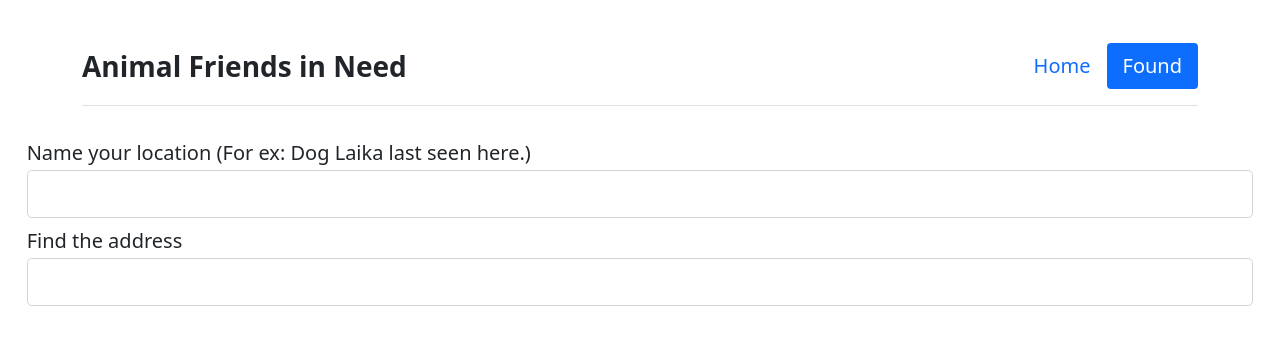
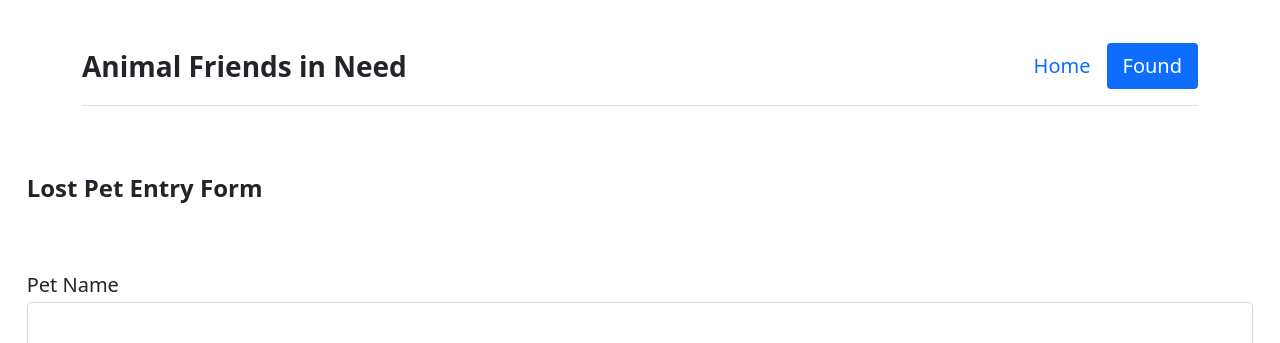
Before and after one commit to marhiefi/flask-location-app-af, a Flask app: page /lost in a window 1280 px wide. Shown: the top 343 px of the page. Run offline with Flask 2, Linux system fonts and the light colour scheme; some libraries are stand-ins or nearby versions.

Commit message:
upadted lost page with new fields and location finder

```diff
--- a/app.py
+++ b/app.py
@@ -64,8 +64,8 @@ def create_app(test_config=None):
             flash(f'Account created for {form.username.data}. Pease log in.', 'success')
             return redirect(url_for('login'))
         return render_template('register.html', title= 'Register',
-          form= form)
-          #map_key=os.getenv('GOOGLE_MAPS_API_KEY', 'GOOGLE_MAPS_API_KEY_WAS_NOT_SET?!'))
+          form= form, map_key=os.getenv('GOOGLE_MAPS_API_KEY', 'GOOGLE_MAPS_API_KEY_WAS_NOT_SET?!'))
+
 
     #login page
     @app.route('/login', methods=['GET', 'POST'])
@@ -93,39 +93,43 @@ def create_app(test_config=None):
     @app.route("/lost", methods=['GET', 'POST'])
     def lost ():
         form = LostPetForm()
+        if form.validate_on_submit():
+            pet = Pet (petname=form.petname.data,
+            status_lostorfound=form.status_lostorfound.data,
+            image_file=form.image_file.data,
+            pet_type=form.pet_type.data,
+            date_lostorfound=form.date_lostorfound.data,
+            description=form.description.data,
+            user_id=form.user_id.data)
+            latitude = float(form.coord_latitude.data)
+            longitude = float(form.coord_longitude.data)
+            describe = form.describe.data
 
-        if form.validate_on_submit():
-             latitude = float(form.coord_latitude.data)
-             longitude = float(form.coord_longitude.data)
-             description = form.description.data
-
-             location = SampleLocation(
-                 description=description,
+            location = SampleLocation(
+                 describe=describe,
                  geom=SampleLocation.point_representation(latitude=latitude, longitude=longitude)
              )
-             location.insert()
+            location.insert()
 
-             flash(f'Location point created!', 'success')
-             return redirect(url_for('login'))
+            flash(f'Entry for {form.petname.data} created!', 'success')
+            return redirect(url_for('index'))
 
         return render_template(
-            'lost.html',
+            'lost.html', title= 'Lost',
              form=form,
              map_key=os.getenv('GOOGLE_MAPS_API_KEY', 'GOOGLE_MAPS_API_KEY_WAS_NOT_SET?!')
          )
 
-
-    @app.route('/found', methods=['GET', 'POST'])
     def found ():
         form = FoundPetForm()
 
         if form.validate_on_submit():
              latitude = float(form.coord_latitude.data)
              longitude = float(form.coord_longitude.data)
-             description = form.description.data
+             describe = form.describe.data
 
              location = SampleLocation(
-                 description=description,
+                 describe=ddescribe,
                  geom=SampleLocation.point_representation(latitude=latitude, longitude=longitude)
              )
              location.insert()
@@ -153,10 +157,10 @@ def create_app(test_config=None):
         try:
             latitude = float(request.args.get('lat'))
             longitude = float(request.args.get('lng'))
-            description = request.args.get('description')
+            describe = request.args.get('describe')
 
             location = SampleLocation(
-                description=description,
+                decrsibe=ddescribe,
                 geom=SampleLocation.point_representation(latitude=latitude, longitude=longitude)
             )
             location.insert()
--- a/forms.py
+++ b/forms.py
@@ -36,15 +36,24 @@ class LoginForm(FlaskForm):
    submit= SubmitField('Log In')
 
 class LostPetForm(FlaskForm):
-   description = StringField('Name your location (For ex: Dog Laika last seen here.)',
+   status_lostorfound = StringField('Please enter "Lost"', validators=[DataRequired()])
+   petname = StringField('Pet Name', validators=[DataRequired(), Length(min=2, max= 20)])
+   image_file= FileField('Optional but recommended: Upload a photo', validators=[FileAllowed(['jpg', 'png'])])
+   pet_type = TextAreaField ('What type of animal is it?', validators=[DataRequired()])
+   date_lostorfound = StringField('On what date was the pet lost?', validators=[DataRequired(), Length(min=2, max= 20)])
+   description = TextAreaField('Describe your lost pet, add a breed if it helps, any helpful detail about it getting lost', validators=[DataRequired()])
+   describe = StringField('Choose a title for your location (For ex: Dog Laika last seen here.)',
                            validators=[DataRequired(), Length(min=1, max=80)])
-   lookup_address = StringField('Find the address')
+   lookup_address = StringField('Find the location where your pet was lost by searching for a nearby address')
    coord_latitude = HiddenField('Latitude',validators=[DataRequired()])
    coord_longitude = HiddenField('Longitude', validators=[DataRequired()])
-   submit = SubmitField('Save location on map')
+   user_id = HiddenField('Pet Custodian', validators=[DataRequired()])
+   submit = SubmitField('Save your entry')
+
+
 
 class FoundPetForm(FlaskForm):
-   description = StringField('Name your location (For ex: Husky found here.)',
+   describe = StringField('Choose a title for your location (For ex: Husky found here.)',
                            validators=[DataRequired(), Length(min=1, max=80)])
    lookup_address = StringField('Find the address')
    coord_latitude = HiddenField('Latitude',validators=[DataRequired()])
@@ -52,7 +61,7 @@ class FoundPetForm(FlaskForm):
    submit = SubmitField('Save location on map')
 
 class NewLocationForm(FlaskForm):
-    description = StringField('Location description',
+    describe = StringField('Location description',
                            validators=[DataRequired(), Length(min=1, max=80)])
     lookup_address = StringField('Search address')
 
--- a/templates/index.html
+++ b/templates/index.html
@@ -63,7 +63,7 @@
                 <h5 class="display-8">Please help reunite lost pets with their humans. Have you lost or found a pet?</h5>
                 <div class="btn-group btn-group-lg justify-content-md-center">
                     <a class="btn btn-success btn-block m-2 rounded-3" href="{{ url_for('lost') }}">Lost</a>
-                    <a class="btn btn-success btn-block m-2 rounded-3" href="{{ url_for('found') }}"
+                    <a class="btn btn-success btn-block m-2 rounded-3" href="{{ url_for('lost') }}"
                     >Found</a>
                 </div>
             </div>
--- a/templates/lost.html
+++ b/templates/lost.html
@@ -49,6 +49,9 @@
             </div>
 
         </div>
+        <br>
+        <p class="fs-4 fw-bold">Lost Pet Entry Form</p>
+        <br>
         <form method="POST" action="">
             {{ form.hidden_tag() }}
             <fieldset class="form-group">
@@ -58,16 +61,56 @@
                 </div>
                 {% endif %}
                 <div class="form-group">
-                    {{ form.description.label(class="form-control-label fs-5") }}
-                    {% if form.description.errors %}
-                        {{ form.description(class="form-control form-control-lg is-invalid") }}
+                    {{ form.petname.label(class="form-control-label fs-5") }}
+                    {% if form.petname.errors %}
+                        {{ form.petname(class="form-control form-control-lg is-invalid") }}
                         <div class="invalid-feedback">
-                            {% for error in form.description.errors %}
+                            {% for error in form.petname.errors %}
                                 <span>{{ error }}</span>
                             {% endfor %}
                         </div>
                     {% else %}
-                        {{ form.description(class="form-control form-control-lg") }}
+                        {{ form.petname(class="form-control form-control-lg")}}
+                    {% endif %}
+                </div>
+                <div class="form-group">
+                    {{ form.status_lostorfound.label(class="form-control-label fs-5") }}
+                    {% if form.status_lostorfound.errors %}
+                        {{ form.status_lostorfound(class="form-control form-control-lg is-invalid") }}
+                        <div class="invalid-feedback">
+                            {% for error in form.status_lostorfound.errors %}
+                                <span>{{ error }}</span>
+                            {% endfor %}
+                        </div>
+                    {% else %}
+                        {{ form.status_lostorfound(class="form-control form-control-lg") }}
+                    {% endif %}
+                </div>
+                <div class="form-group">
+                        {{ form.description.label(class="form-control-label fs-5") }}
+                        {% if form.description.errors %}
+                            {{ form.description (class="form-control form-control-lg is-invalid") }}
+                            <div class="invalid-feedback">
+                                {% for error in form.description.errors %}
+                                    <span>{{ error }}</span>
+                                {% endfor %}
+                            </div>
+                        {% else %}
+                            {{ form.description(class="form-control form-control-lg") }}
+                        {% endif %}
+                </div>
+
+                <div class="form-group">
+                    {{ form.describe.label(class="form-control-label fs-5") }}
+                    {% if form.describe.errors %}
+                        {{ form.describe(class="form-control form-control-lg is-invalid") }}
+                        <div class="invalid-feedback">
+                            {% for error in form.describe.errors %}
+                                <span>{{ error }}</span>
+                            {% endfor %}
+                        </div>
+                    {% else %}
+                        {{ form.describe(class="form-control form-control-lg") }}
                     {% endif %}
                 </div>
                 <div class="form-group">
```
Also changed, not shown: models.py (+51 -12 lines), templates/found.html (+102 -0 lines).
